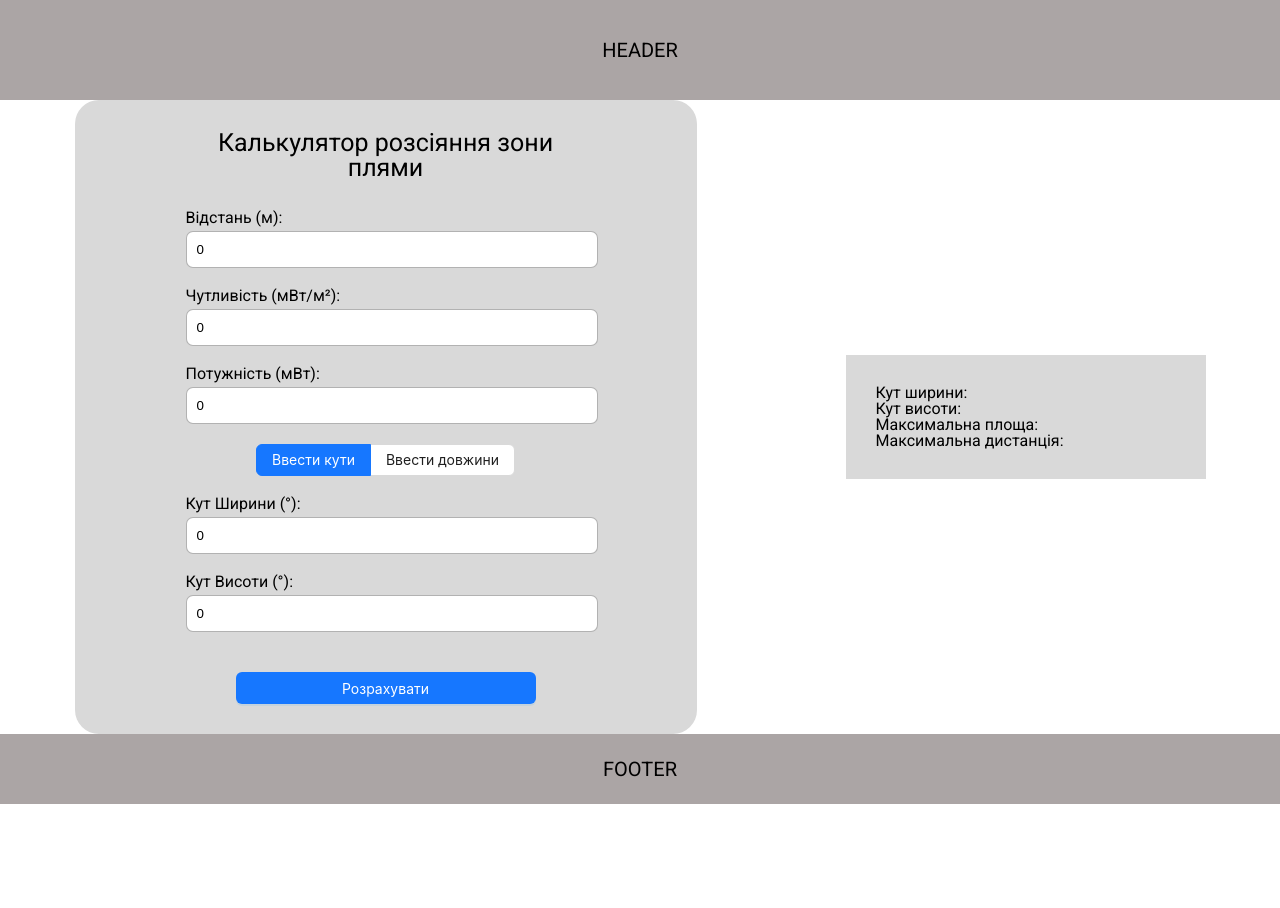
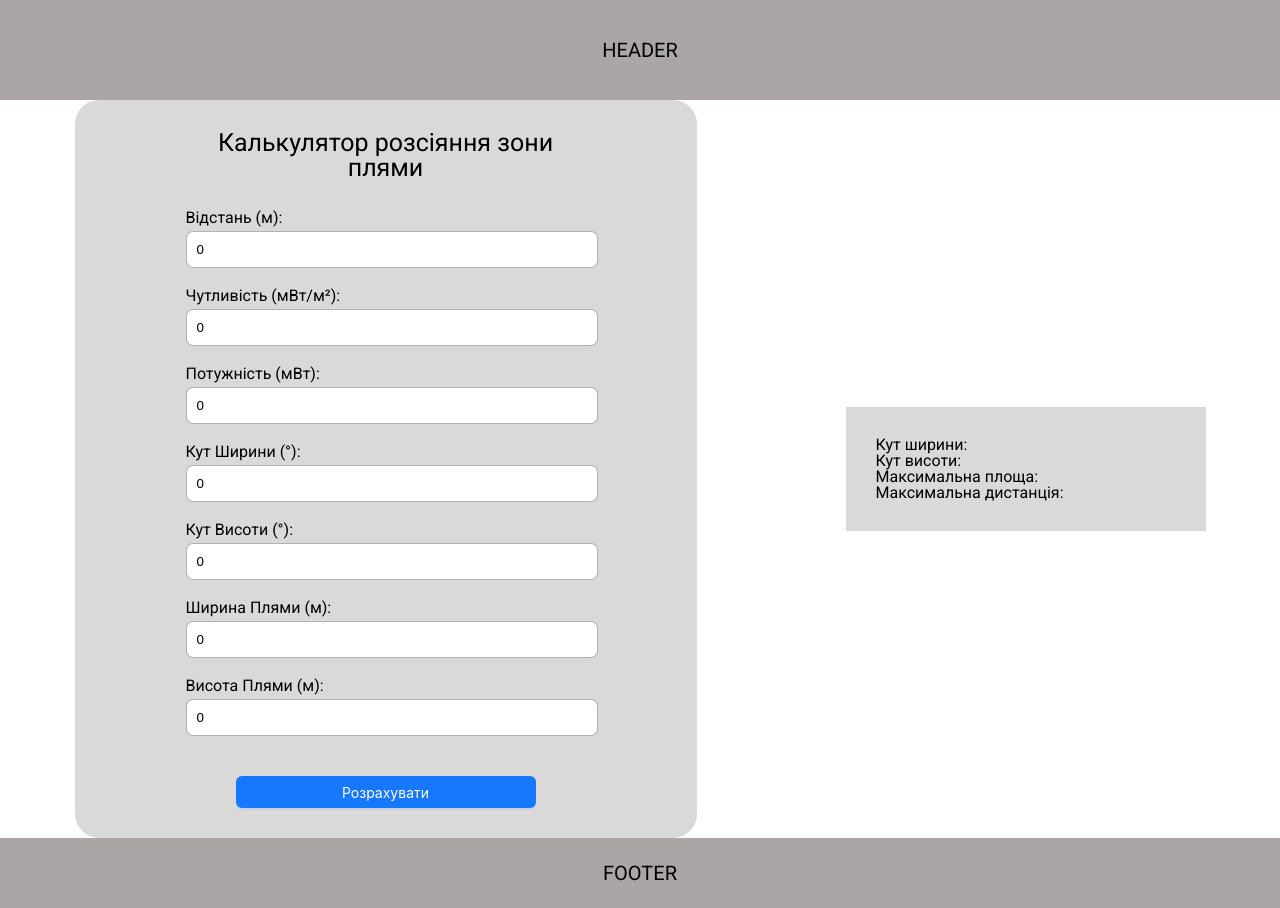
Before and after one commit to Skiftech-project/optiflow-frontend, a React (Vite) app: page / in a window 1280 px wide. Before the commit the page ends 804 px from the top, so only its background shows below. Built offline with nearby package versions, Linux system fonts and the light colour scheme.

Commit message:
deleted radio switch

```diff
--- a/src/components/smart/FirstModule/FirstModule.jsx
+++ b/src/components/smart/FirstModule/FirstModule.jsx
@@ -1,8 +1,8 @@
 import { Formik, Form, Field, ErrorMessage } from 'formik';
 import axios from 'axios';
 import * as Yup from 'yup';
-import { useState } from 'react';
-import { Radio } from 'antd';
+// import { useState } from 'react';
+// import { Radio } from 'antd';
 import { Button } from 'antd';
 import './FirstModule.css';
 
@@ -69,11 +69,11 @@ const initialValues = {
 };
 
 const FirstModule = () => {
-    const [selectedOption, setSelectedOption] = useState('ellipse');
+    // const [selectedOption, setSelectedOption] = useState('ellipse');
 
-    const handleOptionChange = (e) => {
-        setSelectedOption(e.target.value);
-    };
+    // const handleOptionChange = (e) => {
+    //     setSelectedOption(e.target.value);
+    // };
 
     const handleFormSubmit = async (values) => {
         try {
@@ -88,10 +88,10 @@ const FirstModule = () => {
             );
 
             console.log('Успешно отправлено', response.data);
-            // Вместо response, вы можете получить данные ответа через response.data
         } catch (error) {
             console.error('Произошла ошибка при отправке данных', error);
         }
+        // console.log(JSON.stringify(values, null, 2));
     };
 
     return (
@@ -163,25 +163,6 @@ const FirstModule = () => {
                             />
                         </div>
 
-                        <Radio.Group
-                            value={selectedOption}
-                            buttonStyle="solid"
-                            className="form__item form__select"
-                            onChange={handleOptionChange}
-                        >
-                            <Radio.Button
-                                defaultChecked
-                                value="ellipse"
-                            >
-                                Ввести кути
-                            </Radio.Button>
-                            <Radio.Button value="rectangle">
-                                Ввести довжини
-                            </Radio.Button>
-                        </Radio.Group>
-                        {/* отрендерит поля если выбрана опция через расчет углов */}
-                        {selectedOption === 'ellipse' && (
-                            <>
                         <div className="form__item">
                             <label
                                 htmlFor="angleWidth"
@@ -218,11 +199,7 @@ const FirstModule = () => {
                                 component="div"
                             />
                         </div>
-                            </>
-                        )}
-                        {/* отрендерит поля если выбрана опция через размер пятна */}
-                        {selectedOption === 'rectangle' && (
-                            <>
+
                         <div className="form__item">
                             <label
                                 htmlFor="spotWidth"
@@ -259,8 +236,7 @@ const FirstModule = () => {
                                 component="div"
                             />
                         </div>
-                            </>
-                        )}
+
                         <Button
                             className="form__button"
                             type="primary"
```
Lines whose indentation alone changed are shown as unchanged.
